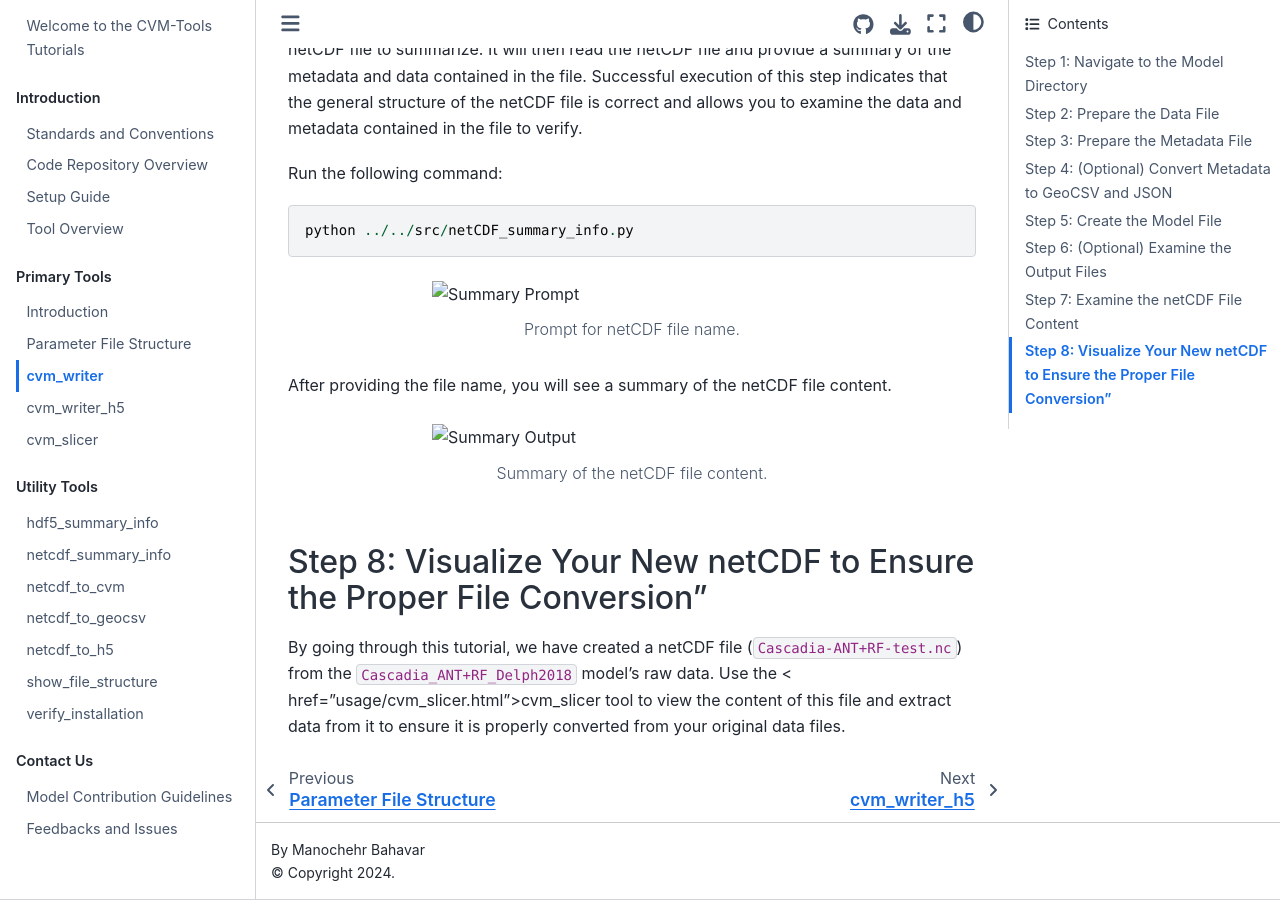
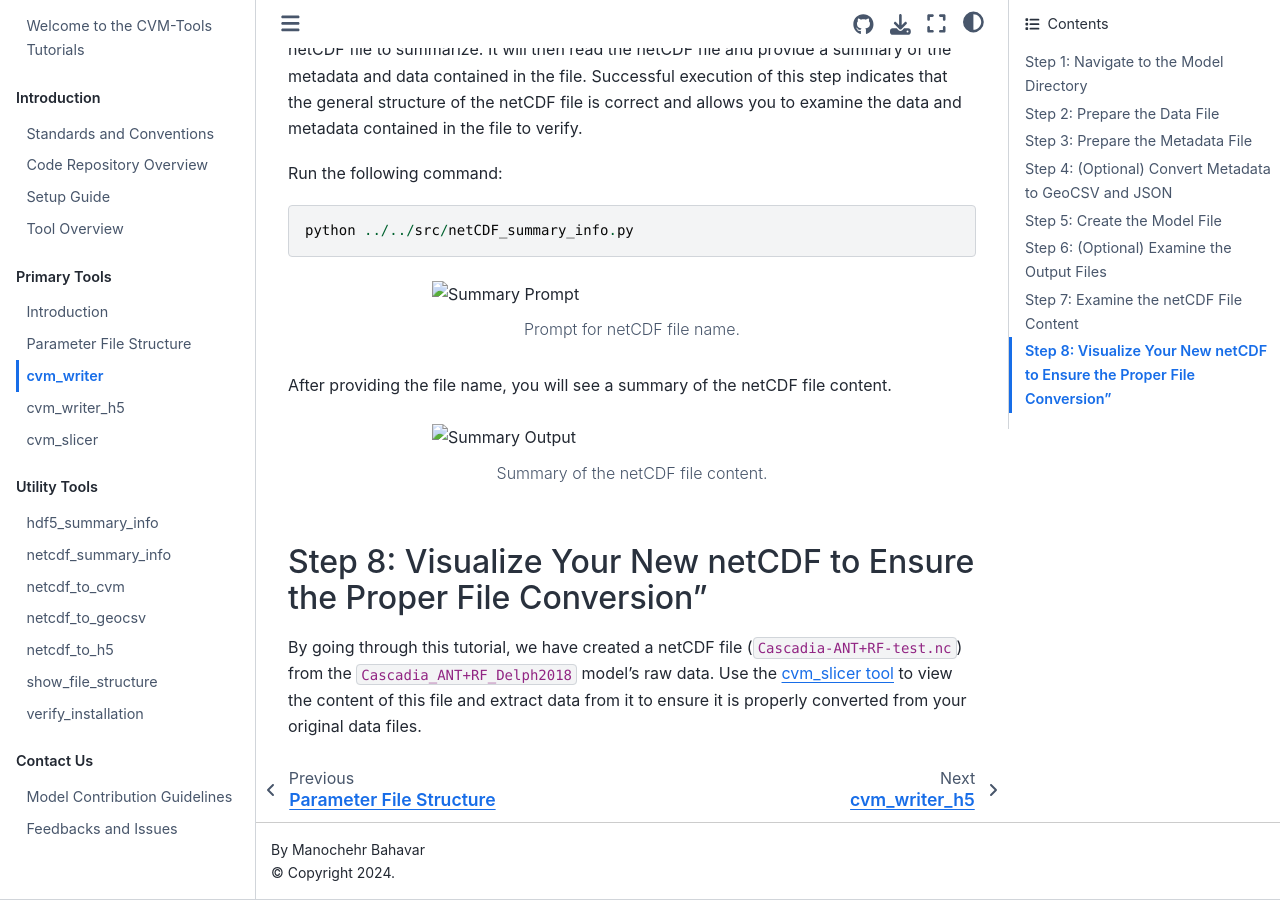
Before and after one commit to cascadiaquakes/cvm-tools-book, a Jupyter Book: the page built from usage/cvm_writer.md, in a window 1280 px wide and 900 px high, scrolled down 3059 px. Built offline with Jupyter Book 1.0.4 settings and Sphinx 7.4.7 and the Sphinx Book theme 1.1.4, drawn with Linux system fonts in a browser that asks for light colours.

Commit message:
typo in <a tag

```diff
--- a/usage/cvm_writer.md
+++ b/usage/cvm_writer.md
@@ -121,4 +121,4 @@ After providing the file name, you will see a summary of the netCDF file content
 
 ## Step 8: Visualize Your New netCDF to Ensure the Proper File Conversion”
 
-By going through this tutorial, we have created a netCDF file (`Cascadia-ANT+RF-test.nc`) from the `Cascadia_ANT+RF_Delph2018` model's raw data. Use the < href="usage/cvm_slicer.html">cvm_slicer tool</a> to view the content of this file and extract data from it to ensure it is properly converted from your original data files.
+By going through this tutorial, we have created a netCDF file (`Cascadia-ANT+RF-test.nc`) from the `Cascadia_ANT+RF_Delph2018` model's raw data. Use the <a href="usage/cvm_slicer.html">cvm_slicer tool</a> to view the content of this file and extract data from it to ensure it is properly converted from your original data files.
```
